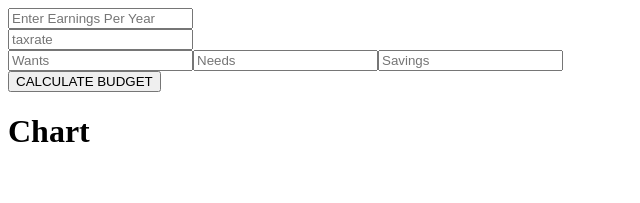
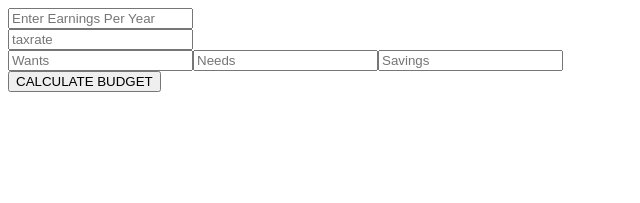
Before and after one commit to mrnguyener21/Budget-Calculator, a React (Create React App) app: page / in a window 1280 px wide. Shown: the top 203 px of the page, without its empty margins (0-640 px from the left). Built offline with nearby package versions, Linux system fonts and the light colour scheme; the HTML template or start-up script is replaced by a standard one.

Commit message:
creating data component for the chart component to read

```diff
--- a/src/App.js
+++ b/src/App.js
@@ -11,12 +11,13 @@ const App = () => {
 
 
     const taxFormula = salary*(taxRate/100);
-    const wantsFormula = salary*(wantsBudget/100);
-    const needsFormula = salary*(needsBudget/100);
-    const savingsFormula = salary*(savingsBudget/100);
+    const wantsFormula = (salary - taxFormula)*(wantsBudget/100);
+    const needsFormula = (salary - taxFormula)*(needsBudget/100);
+    const savingsFormula = (salary - taxFormula)*(savingsBudget/100);
 
     const totalbudget = parseInt(wantsBudget) + parseInt(needsBudget) + parseInt(savingsBudget);
-
+    console.log(totalbudget)
+    console.log(wantsBudget)
     return (
         <div >
         <input className='styles.salary' type='text' placeholder="Enter Earnings Per Year" value={salary} onChange={(e) => Setsalary(e.target.value)}/>
@@ -35,17 +36,18 @@ const App = () => {
             }}
         >CALCULATE BUDGET</button>
 
-        {/*when i press the button i need to populate the chart*/}
-        <Chart/>
+        <Chart wantsBudget={wantsBudget}/>
     </div>
         )
     }
 
     export default App;
+
 // STEPS
 // 1)figure out how to pass all the Data
 // 2)find an api, if i cant create a data component
 // 3)on click, we need to send the data to the chart component. in this case, the data would be the amount of each salary based on their percentage
+//4) create a data component for the chart
 //4) need to set a limit on budget input so that the total has to equal 100%
 //QUESTIONS
 //-why do we need a callback function for the onClick?
--- a/src/Components/Chart.jsx
+++ b/src/Components/Chart.jsx
@@ -1,10 +1,17 @@
 import React from 'react';
+import {PieChart, Pie} from 'recharts'
 
-const Chart = () => {
+const Chart = ({wantsBudget}) => {
+    console.log(wantsBudget)
     return(
-        <h1>
-            Chart
-        </h1>
+        wantsBudget >= 0?(
+
+        <PieChart width={730} height={250}>
+        <Pie data={wantsBudget} dataKey="value" nameKey="name" cx="50%" cy="50%" outerRadius={50} fill="#8884d8" />
+        {/* <Pie data={data02} dataKey="value" nameKey="name" cx="50%" cy="50%" innerRadius={60} outerRadius={80} fill="#82ca9d" label /> */}
+        </PieChart>
+
+        ) : null
     )
 }
 
--- /dev/null
+++ b/src/data/index.js
@@ -0,0 +1 @@
+import {tax, Budget } from '../Components';
```
